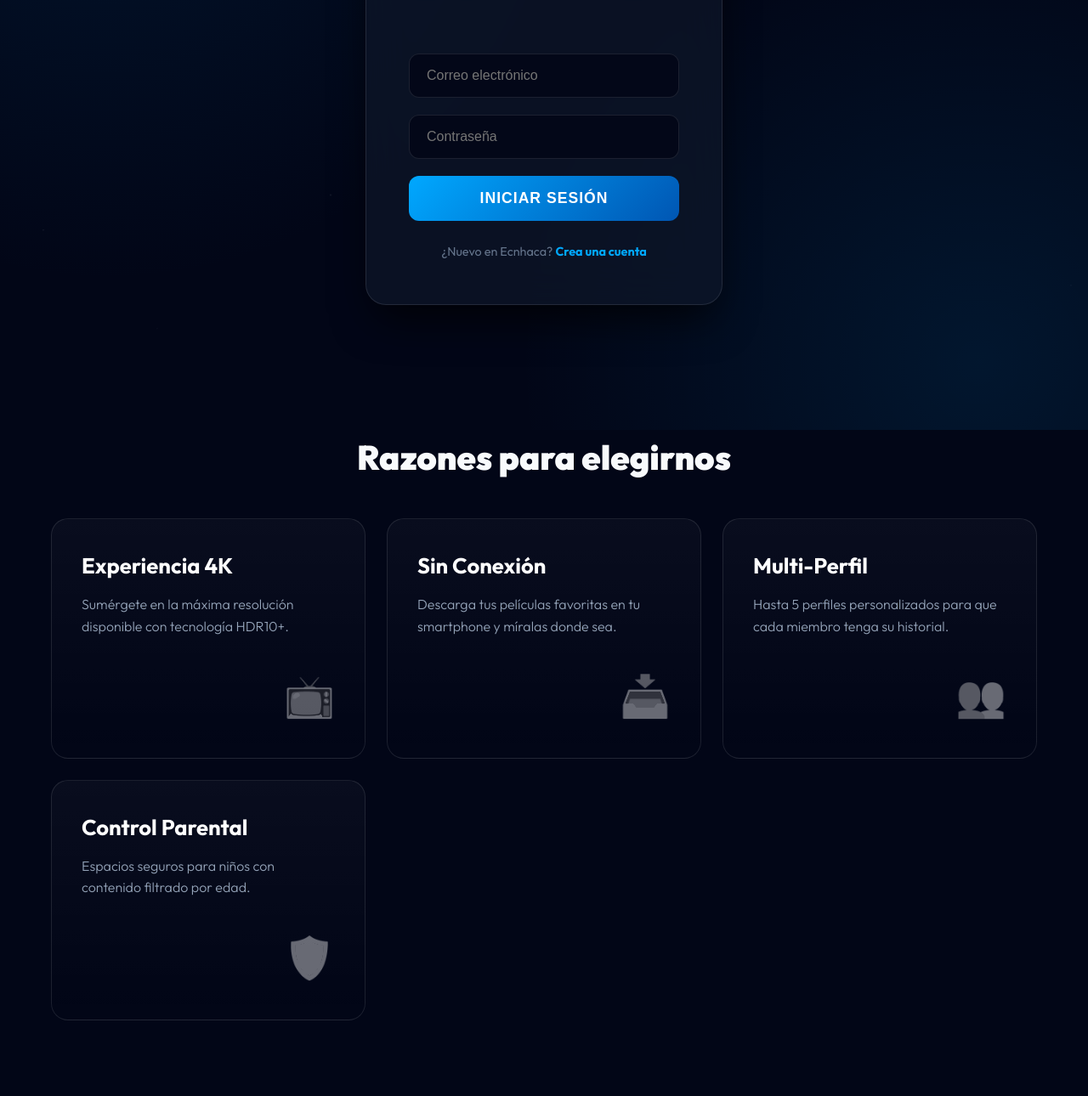
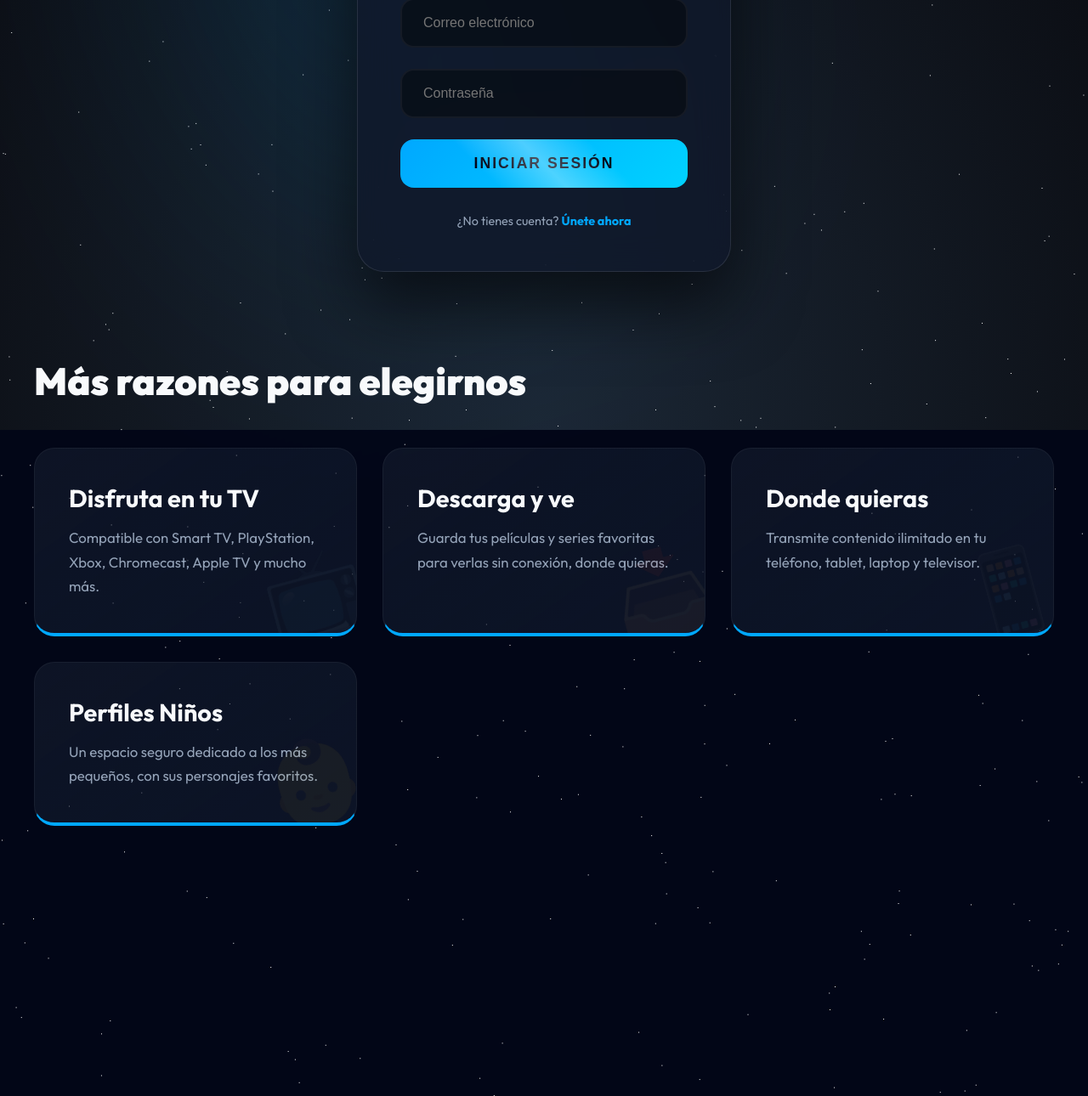
Before and after one commit to Emmanuel08731/DARKCORD-STUDIO, a website: page public/index.html in a window 1280 px wide. Shown: the part 294-1584 px from the top of the page at 85% size. After the commit the page ends 1446 px from the top, so only its background shows below. Drawn offline with Linux system fonts and the light colour scheme.

Commit message:
Update index.html

```diff
--- a/public/index.html
+++ b/public/index.html
@@ -3,303 +3,372 @@
 <head>
     <meta charset="UTF-8">
     <meta name="viewport" content="width=device-width, initial-scale=1.0">
-    <title>Ecnhaca | Universe of Entertainment</title>
-    <link href="https://fonts.googleapis.com/css2?family=Outfit:wght@300;400;700;900&display=swap" rel="stylesheet">
+    <title>Ecnhaca | El Universo en tu Pantalla</title>
+
+    <link href="https://fonts.googleapis.com/css2?family=Outfit:wght@200;400;700;900&family=Space+Grotesk:wght@300;700&display=swap" rel="stylesheet">
+
     <style>
         :root {
             --primary: #00a8ff;
             --primary-glow: rgba(0, 168, 255, 0.4);
-            --accent: #0056b3;
+            --accent: #00d2ff;
             --bg-dark: #020617;
-            --card-bg: rgba(15, 23, 42, 0.7);
-            --border: rgba(255, 255, 255, 0.1);
+            --glass: rgba(15, 23, 42, 0.75);
+            --text-main: #f8fafc;
+            --text-dim: #94a3b8;
+            --transition: all 0.4s cubic-bezier(0.175, 0.885, 0.32, 1.275);
         }
 
+        /* --- REINICIO Y SCROLL --- */
         * { margin: 0; padding: 0; box-sizing: border-box; }
 
         body {
+            background-color: var(--bg-dark);
+            color: var(--text-main);
             font-family: 'Outfit', sans-serif;
-            background-color: var(--bg-dark);
-            color: #f8fafc;
             overflow-x: hidden;
-            line-height: 1.6;
+            scroll-behavior: smooth;
         }
 
-        /* --- FONDO CINEMATOGRÁFICO ANIMADO --- */
-        .hero-background {
-            position: fixed;
-            top: 0; left: 0; width: 100%; height: 100%;
-            background:
-                radial-gradient(circle at 10% 10%, rgba(0, 74, 124, 0.2) 0%, transparent 40%),
-                radial-gradient(circle at 90% 90%, rgba(0, 168, 255, 0.1) 0%, transparent 40%),
-                var(--bg-dark);
-            z-index: -1;
+        /* --- SISTEMA DE FONDO ESPACIAL --- */
+        .universe {
+            position: fixed; top: 0; left: 0; width: 100%; height: 100%;
+            background: radial-gradient(ellipse at bottom, #1B2735 0%, #090A0F 100%);
+            z-index: -2;
         }
 
-        /* Partículas de luz sutiles */
-        .light-particle {
-            position: absolute;
-            background: white;
-            border-radius: 50%;
-            opacity: 0.1;
-            animation: float-particle 15s infinite linear;
+        .stars {
+            width: 1px; height: 1px; background: transparent;
+            box-shadow: 1500px 500px #FFF, 200px 1000px #FFF, 800px 200px #FFF; /* Generado dinámicamente vía JS */
+            animation: animStar 50s linear infinite;
         }
 
-        @keyframes float-particle {
-            from { transform: translateY(100vh) scale(0.5); opacity: 0; }
-            50% { opacity: 0.2; }
-            to { transform: translateY(-10vh) scale(1.5); opacity: 0; }
+        @keyframes animStar { from { transform: translateY(0px); } to { transform: translateY(-2000px); } }
+
+        /* --- AURORA GLOW --- */
+        .aurora {
+            position: fixed; top: -10%; left: -10%; width: 50%; height: 50%;
+            background: var(--primary);
+            filter: blur(150px); opacity: 0.15; z-index: -1;
+            animation: auroraMove 20s infinite alternate;
         }
 
-        /* --- BARRA DE CARGA SUPERIOR --- */
-        #top-loader {
-            position: fixed;
-            top: 0; left: 0; height: 3px;
-            width: 0%; background: var(--primary);
-            box-shadow: 0 0 15px var(--primary);
-            transition: width 0.4s; z-index: 9999;
+        @keyframes auroraMove {
+            0% { transform: translate(0,0) rotate(0deg); }
+            100% { transform: translate(50vw, 30vh) rotate(180deg); }
         }
 
-        /* --- HÉROE & AUTENTICACIÓN --- */
-        .hero {
-            display: flex; flex-direction: column;
-            align-items: center; justify-content: center;
-            min-height: 100vh; padding: 20px;
+        /* --- BARRA DE CARGA --- */
+        #loader-line {
+            position: fixed; top: 0; left: 0; height: 4px; width: 0%;
+            background: linear-gradient(90deg, var(--primary), var(--accent));
+            box-shadow: 0 0 15px var(--primary);
+            z-index: 10000; transition: width 0.3s ease;
+        }
+
+        /* --- HEADER / NAV --- */
+        nav {
+            padding: 20px 5%; display: flex; justify-content: space-between;
+            align-items: center; position: absolute; width: 100%; z-index: 100;
+        }
+
+        .brand { font-size: 1.8rem; font-weight: 900; letter-spacing: 4px; color: var(--primary); }
+
+        /* --- CONTENEDOR PRINCIPAL --- */
+        .main-stage {
+            min-height: 100vh; display: flex; flex-direction: column;
+            align-items: center; justify-content: center; padding: 80px 20px;
+        }
+
+        /* --- TARJETA DE AUTENTICACIÓN --- */
+        .auth-container {
+            width: 100%; max-width: 440px;
+            perspective: 1000px;
         }
 
         .auth-card {
-            background: var(--card-bg);
-            backdrop-filter: blur(25px);
-            border: 1px solid var(--border);
-            padding: 50px;
-            border-radius: 24px;
-            width: 100%; max-width: 420px;
-            box-shadow: 0 25px 50px -12px rgba(0, 0, 0, 0.8);
-            transform: translateY(20px);
-            opacity: 0;
-            animation: slideUpFade 1s ease-out forwards;
+            background: var(--glass);
+            backdrop-filter: blur(20px);
+            border: 1px solid rgba(255, 255, 255, 0.1);
+            border-radius: 32px; padding: 50px;
+            box-shadow: 0 40px 80px rgba(0,0,0,0.6);
+            transform-style: preserve-3d;
+            animation: cardIn 1.2s ease-out;
         }
 
-        @keyframes slideUpFade {
-            to { opacity: 1; transform: translateY(0); }
+        @keyframes cardIn {
+            from { opacity: 0; transform: rotateX(20deg) translateY(50px); }
+            to { opacity: 1; transform: rotateX(0deg) translateY(0); }
         }
 
-        .auth-card:hover { border-color: var(--primary-glow); }
-
-        .logo-text {
-            font-size: 3.5rem; font-weight: 900;
-            background: linear-gradient(to bottom, #fff 30%, var(--primary) 100%);
+        .logo-mega {
+            font-size: 4rem; font-weight: 900; text-align: center;
+            margin-bottom: 40px; letter-spacing: 12px;
+            background: linear-gradient(to bottom, #fff, var(--primary));
             -webkit-background-clip: text; -webkit-text-fill-color: transparent;
-            letter-spacing: 8px; margin-bottom: 30px;
-            text-align: center; filter: drop-shadow(0 0 15px var(--primary-glow));
+            filter: drop-shadow(0 0 20px var(--primary-glow));
         }
 
-        .input-group { position: relative; margin-bottom: 20px; }
+        /* --- FORMULARIOS --- */
+        .input-group { position: relative; margin-bottom: 25px; }
 
         input {
-            width: 100%; padding: 16px 20px;
-            background: rgba(2, 6, 23, 0.8);
-            border: 1px solid var(--border);
-            border-radius: 12px; color: white;
-            font-size: 1rem; transition: all 0.3s;
+            width: 100%; padding: 18px 25px;
+            background: rgba(0,0,0,0.4); border: 2px solid rgba(255,255,255,0.05);
+            border-radius: 16px; color: white; font-size: 1rem;
+            transition: var(--transition);
         }
 
         input:focus {
             outline: none; border-color: var(--primary);
-            box-shadow: 0 0 0 4px rgba(0, 168, 255, 0.1);
-            background: #020617;
+            background: rgba(0,0,0,0.6); transform: scale(1.02);
+            box-shadow: 0 0 20px rgba(0, 168, 255, 0.2);
         }
 
-        .btn-main {
-            width: 100%; padding: 16px;
+        .btn-neon {
+            width: 100%; padding: 18px;
             background: linear-gradient(135deg, var(--primary), var(--accent));
-            border: none; border-radius: 12px;
-            color: white; font-weight: 700; font-size: 1.1rem;
-            cursor: pointer; transition: 0.4s;
-            text-transform: uppercase; letter-spacing: 1px;
+            border: none; border-radius: 16px; color: #020617;
+            font-weight: 800; font-size: 1.1rem; cursor: pointer;
+            text-transform: uppercase; letter-spacing: 2px;
+            transition: var(--transition);
+            position: relative; overflow: hidden;
         }
 
-        .btn-main:hover {
-            box-shadow: 0 0 25px var(--primary-glow);
-            transform: translateY(-2px); filter: brightness(1.1);
+        .btn-neon:hover {
+            transform: translateY(-5px);
+            box-shadow: 0 15px 30px var(--primary-glow);
+            filter: brightness(1.1);
         }
 
-        /* --- SECCIÓN MOTIVOS (GRID PREMIUM) --- */
-        .section-reasons {
-            max-width: 1200px; margin: 0 auto 100px;
-            padding: 0 20px;
+        .btn-neon::after {
+            content: ''; position: absolute; top: -50%; left: -50%;
+            width: 200%; height: 200%;
+            background: linear-gradient(transparent, rgba(255,255,255,0.3), transparent);
+            transform: rotate(45deg); transition: 0.6s;
         }
 
-        .section-reasons h2 {
-            font-size: 2.5rem; margin-bottom: 40px;
-            text-align: center; font-weight: 800;
+        .btn-neon:hover::after { left: 120%; }
+
+        .toggle-text {
+            text-align: center; margin-top: 30px; font-size: 0.9rem;
+            color: var(--text-dim);
         }
 
+        .toggle-text b { color: var(--primary); cursor: pointer; transition: 0.3s; }
+        .toggle-text b:hover { color: white; text-shadow: 0 0 10px var(--primary); }
+
+        /* --- SECCIÓN MOTIVOS (GRID PREMIUM) --- */
+        .reasons-header { width: 100%; max-width: 1200px; margin: 100px 0 50px; }
+        .reasons-header h2 { font-size: 2.8rem; font-weight: 800; }
+
         .reasons-grid {
-            display: grid;
-            grid-template-columns: repeat(auto-fit, minmax(280px, 1fr));
-            gap: 25px;
+            display: grid; grid-template-columns: repeat(auto-fit, minmax(280px, 1fr));
+            gap: 30px; width: 100%; max-width: 1200px;
+            margin-bottom: 100px;
         }
 
-        .reason-item {
-            background: linear-gradient(180deg, rgba(255,255,255,0.03) 0%, transparent 100%);
-            border: 1px solid var(--border);
-            padding: 35px; border-radius: 20px;
-            transition: all 0.4s cubic-bezier(0.175, 0.885, 0.32, 1.275);
-            position: relative; overflow: hidden;
-            opacity: 0;
-            animation: slideUpFade 0.8s ease-out forwards;
+        .reason-card {
+            background: linear-gradient(145deg, rgba(30, 41, 59, 0.4), rgba(15, 23, 42, 0.8));
+            border: 1px solid rgba(255, 255, 255, 0.05);
+            padding: 40px; border-radius: 24px;
+            position: relative; transition: var(--transition);
+            overflow: hidden; border-bottom: 4px solid var(--primary);
         }
 
-        /* Animación escalonada */
-        .reasons-grid .reason-item:nth-child(1) { animation-delay: 0.2s; }
-        .reasons-grid .reason-item:nth-child(2) { animation-delay: 0.4s; }
-        .reasons-grid .reason-item:nth-child(3) { animation-delay: 0.6s; }
-        .reasons-grid .reason-item:nth-child(4) { animation-delay: 0.8s; }
-
-        .reason-item:hover {
-            background: rgba(255,255,255,0.08);
-            transform: scale(1.03);
+        .reason-card:hover {
+            transform: translateY(-15px) rotateX(5deg);
+            background: rgba(30, 41, 59, 0.6);
             border-color: var(--primary);
         }
 
-        .reason-item h3 { font-size: 1.6rem; margin-bottom: 12px; color: #fff; }
-        .reason-item p { color: #94a3b8; font-weight: 300; }
+        .reason-card h3 { font-size: 1.8rem; margin-bottom: 15px; }
+        .reason-card p { color: var(--text-dim); line-height: 1.7; font-size: 1.05rem; }
 
-        .icon-box {
-            margin-top: 30px; text-align: right;
-            font-size: 3rem; opacity: 0.4;
-            filter: grayscale(1) brightness(2);
+        .icon-overlay {
+            position: absolute; bottom: -10px; right: -10px;
+            font-size: 6rem; opacity: 0.05; transform: rotate(-15deg);
+            pointer-events: none; transition: 0.5s;
+        }
+
+        .reason-card:hover .icon-overlay {
+            opacity: 0.2; transform: rotate(0deg) scale(1.1);
+            color: var(--primary);
+        }
+
+        .status-pill {
+            padding: 8px 16px; border-radius: 20px; font-weight: bold;
+            display: inline-block; margin-bottom: 20px; font-size: 0.8rem;
+            opacity: 0; transition: 0.5s;
         }
 
         .hidden { display: none; }
 
-        .text-link {
-            color: var(--primary); cursor: pointer;
-            font-weight: 600; text-decoration: none;
-            font-size: 0.9rem;
+        /* --- RESPONSIVE --- */
+        @media (max-width: 768px) {
+            .logo-mega { font-size: 2.8rem; }
+            .auth-card { padding: 30px; }
+            .reasons-header h2 { font-size: 2rem; text-align: center; }
         }
     </style>
 </head>
 <body>
 
-    <div id="top-loader"></div>
-    <div class="hero-background">
-        <script>
-            for (let i = 0; i < 30; i++) {
-                let p = document.createElement('div');
-                p.className = 'light-particle';
-                p.style.width = Math.random() * 5 + 'px';
-                p.style.height = p.style.width;
-                p.style.left = Math.random() * 100 + 'vw';
-                p.style.animationDelay = Math.random() * 15 + 's';
-                document.querySelector('.hero-background').appendChild(p);
-            }
-        </script>
-    </div>
+    <div id="loader-line"></div>
+    <div class="universe"><div class="stars" id="starfield"></div></div>
+    <div class="aurora"></div>
 
-    <main class="hero">
-        <div class="auth-card">
-            <h1 class="logo-text">ECNHACA</h1>
-            <div id="status-msg" style="text-align:center; margin-bottom:15px; min-height:24px; font-weight:700;"></div>
+    <nav>
+        <div class="brand">ECNHACA</div>
+        <div style="font-size: 0.8rem; color: var(--text-dim);">PREMIUM STREAMING v2.0</div>
+    </nav>
 
-            <div id="login-container">
-                <div class="input-group">
-                    <input type="email" id="l-email" placeholder="Correo electrónico">
+    <main class="main-stage">
+
+        <div class="auth-container">
+            <div class="auth-card">
+                <div class="logo-mega">ECNHACA</div>
+
+                <div id="status-box" class="status-pill"></div>
+
+                <div id="login-form">
+                    <div class="input-group">
+                        <input type="email" id="l-email" placeholder="Correo electrónico" required>
+                    </div>
+                    <div class="input-group">
+                        <input type="password" id="l-pass" placeholder="Contraseña" required>
+                    </div>
+                    <button class="btn-neon" onclick="handleAuth('/auth/login', 'l')">Iniciar Sesión</button>
+                    <p class="toggle-text">¿No tienes cuenta? <b onclick="toggleForms()">Únete ahora</b></p>
                 </div>
-                <div class="input-group">
-                    <input type="password" id="l-pass" placeholder="Contraseña">
+
+                <div id="reg-form" class="hidden">
+                    <div class="input-group">
+                        <input type="text" id="r-name" placeholder="Tu nombre" required>
+                    </div>
+                    <div class="input-group">
+                        <input type="email" id="r-email" placeholder="Correo electrónico" required>
+                    </div>
+                    <div class="input-group">
+                        <input type="password" id="r-pass" placeholder="Contraseña" required>
+                    </div>
+                    <button class="btn-neon" onclick="handleAuth('/auth/register', 'r')">Crear Perfil</button>
+                    <p class="toggle-text">¿Ya eres miembro? <b onclick="toggleForms()">Entrar</b></p>
                 </div>
-                <button class="btn-main" onclick="auth('/auth/login', 'l')">Iniciar Sesión</button>
-                <p style="margin-top:25px; text-align:center; font-size:0.9rem; color:#64748b;">
-                    ¿Nuevo en Ecnhaca? <span class="text-link" onclick="toggleView()">Crea una cuenta</span>
-                </p>
+            </div>
+        </div>
+
+        <div class="reasons-header">
+            <h2>Más razones para elegirnos</h2>
+        </div>
+
+        <div class="reasons-grid">
+            <div class="reason-item card reason-card">
+                <div class="icon-overlay">📺</div>
+                <h3>Disfruta en tu TV</h3>
+                <p>Compatible con Smart TV, PlayStation, Xbox, Chromecast, Apple TV y mucho más.</p>
             </div>
 
-            <div id="reg-container" class="hidden">
-                <div class="input-group"><input type="text" id="r-name" placeholder="Nombre completo"></div>
-                <div class="input-group"><input type="email" id="r-email" placeholder="Correo electrónico"></div>
-                <div class="input-group"><input type="password" id="r-pass" placeholder="Contraseña"></div>
-                <button class="btn-main" onclick="auth('/auth/register', 'r')">Unirse Ahora</button>
-                <p style="margin-top:25px; text-align:center; font-size:0.9rem; color:#64748b;">
-                    ¿Ya tienes cuenta? <span class="text-link" onclick="toggleView()">Inicia sesión</span>
-                </p>
+            <div class="reason-item card reason-card">
+                <div class="icon-overlay">📥</div>
+                <h3>Descarga y ve</h3>
+                <p>Guarda tus películas y series favoritas para verlas sin conexión, donde quieras.</p>
+            </div>
+
+            <div class="reason-item card reason-card">
+                <div class="icon-overlay">📱</div>
+                <h3>Donde quieras</h3>
+                <p>Transmite contenido ilimitado en tu teléfono, tablet, laptop y televisor.</p>
+            </div>
+
+            <div class="reason-item card reason-card">
+                <div class="icon-overlay">👶</div>
+                <h3>Perfiles Niños</h3>
+                <p>Un espacio seguro dedicado a los más pequeños, con sus personajes favoritos.</p>
             </div>
         </div>
+
     </main>
 
-    <section class="section-reasons">
-        <h2>Razones para elegirnos</h2>
-        <div class="reasons-grid">
-            <div class="reason-item">
-                <h3>Experiencia 4K</h3>
-                <p>Sumérgete en la máxima resolución disponible con tecnología HDR10+.</p>
-                <div class="icon-box">📺</div>
-            </div>
-            <div class="reason-item">
-                <h3>Sin Conexión</h3>
-                <p>Descarga tus películas favoritas en tu smartphone y míralas donde sea.</p>
-                <div class="icon-box">📥</div>
-            </div>
-            <div class="reason-item">
-                <h3>Multi-Perfil</h3>
-                <p>Hasta 5 perfiles personalizados para que cada miembro tenga su historial.</p>
-                <div class="icon-box">👥</div>
-            </div>
-            <div class="reason-item">
-                <h3>Control Parental</h3>
-                <p>Espacios seguros para niños con contenido filtrado por edad.</p>
-                <div class="icon-box">🛡️</div>
-            </div>
-        </div>
-    </section>
+    <script>
+        // --- DINÁMICA DE ESTRELLAS ---
+        const starfield = document.getElementById('starfield');
+        let stars = "";
+        for(let i=0; i<700; i++) {
+            stars += `${Math.random()*2000}px ${Math.random()*2000}px #FFF, `;
+        }
+        starfield.style.boxShadow = stars.slice(0, -2);
 
-    <script>
-        const loader = document.getElementById('top-loader');
-        const status = document.getElementById('status-msg');
+        // --- LÓGICA DE INTERFAZ ---
+        const loader = document.getElementById('loader-line');
+        const statusBox = document.getElementById('status-box');
 
-        function toggleView() {
-            document.getElementById('login-container').classList.toggle('hidden');
-            document.getElementById('reg-container').classList.toggle('hidden');
-            status.innerText = "";
+        function toggleForms() {
+            document.getElementById('login-form').classList.toggle('hidden');
+            document.getElementById('reg-form').classList.toggle('hidden');
+            statusBox.style.opacity = 0;
         }
 
-        async function auth(url, prefix) {
-            loader.style.width = "40%";
+        function showStatus(text, isError) {
+            statusBox.innerText = text;
+            statusBox.style.background = isError ? "rgba(239, 68, 68, 0.2)" : "rgba(34, 197, 94, 0.2)";
+            statusBox.style.color = isError ? "#f87171" : "#4ade80";
+            statusBox.style.opacity = 1;
+        }
+
+        async function handleAuth(endpoint, prefix) {
+            // Animación de carga
+            loader.style.width = "30%";
+
             const email = document.getElementById(`${prefix}-email`).value;
             const password = document.getElementById(`${prefix}-pass`).value;
             const nombre = prefix === 'r' ? document.getElementById('r-name').value : null;
 
+            if(!email || !password) {
+                showStatus("Completa todos los campos", true);
+                loader.style.width = "0%";
+                return;
+            }
+
             try {
-                const res = await fetch(url, {
+                loader.style.width = "60%";
+                const response = await fetch(endpoint, {
                     method: 'POST',
-                    headers: {'Content-Type': 'application/json'},
+                    headers: { 'Content-Type': 'application/json' },
                     body: JSON.stringify({ nombre, email, password })
                 });
 
+                const data = await response.json();
                 loader.style.width = "100%";
-                const data = await res.json();
 
-                if(res.ok) {
-                    status.style.color = "#4ade80";
-                    status.innerText = "¡Éxito! Redirigiendo...";
-                    if(url.includes('login')) {
+                if (response.ok) {
+                    showStatus(data.message, false);
+                    if (endpoint.includes('login')) {
+                        localStorage.setItem('user_name', data.nombre);
                         setTimeout(() => {
-                            alert("¡Bienvenido " + data.nombre + "! Ya estás dentro.");
-                        }, 1000);
+                            alert(`🚀 ¡Explosión de entretenimiento! Bienvenido ${data.nombre}`);
+                            // Aquí podrías redirigir a /dashboard
+                        }, 800);
                     } else {
-                        setTimeout(toggleView, 1500);
+                        setTimeout(toggleForms, 1500);
                     }
                 } else {
-                    status.style.color = "#f87171";
-                    status.innerText = data.error || "Error de acceso";
+                    showStatus(data.error, true);
                 }
-            } catch (e) {
-                status.innerText = "Error de red";
+            } catch (err) {
+                showStatus("Error de conexión con el satélite", true);
             } finally {
                 setTimeout(() => loader.style.width = "0%", 1000);
             }
         }
+
+        // Efecto Parallax suave en la tarjeta
+        document.addEventListener('mousemove', (e) => {
+            const card = document.querySelector('.auth-card');
+            const xAxis = (window.innerWidth / 2 - e.pageX) / 25;
+            const yAxis = (window.innerHeight / 2 - e.pageY) / 25;
+            card.style.transform = `rotateY(${xAxis}deg) rotateX(${yAxis}deg)`;
+        });
     </script>
 </body>
 </html>
```
